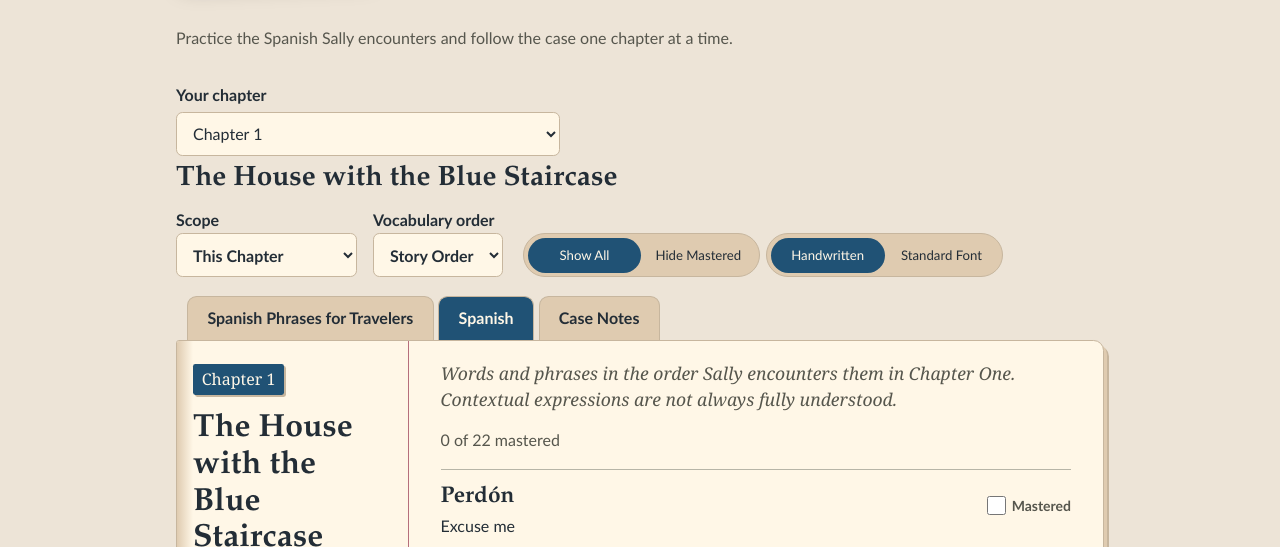
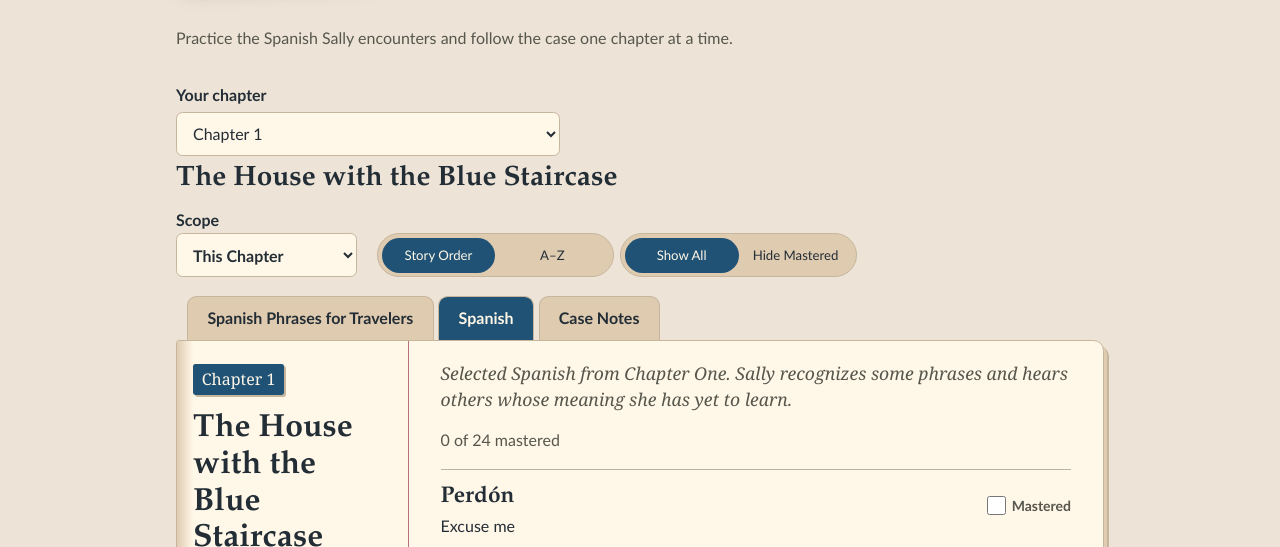
Before and after one commit to natsteff/the-blue-staircase-companion, a plain HTML site: page index.html in a window 1280 px wide. Shown: the part 404-951 px from the top of the page. Drawn offline with Linux system fonts and the light colour scheme.

Commit message:
Sync TBS Companion with Chapters 1–4 review draft v2

```diff
--- a/app.js
+++ b/app.js
@@ -15,6 +15,7 @@ let section = 'spanish';
 const progress = readStore(progressKey);
 let useSansSerif = readStore(notesFontKey).sansSerif === true;
 let hideMastered = readStore(vocabularyFilterKey).hideMastered === true;
+let sortAlphabetically = false;
 let playback = 0;
 const player = new Audio();
 
@@ -96,7 +97,7 @@ async function play(phrase, rate = 1) {
 
 function playButton(phrase, distinguish = false, slow = false) {
   const text = slow ? 'Slow' : '▶ Listen';
-  const control = button(text, () => play(phrase, slow ? 0.75 : 1), 'audio' + (slow ? ' slow' : ''));
+  const control = button(text, () => play(phrase, slow ? 0.5 : 1), 'audio' + (slow ? ' slow' : ''));
   control.setAttribute('aria-label', (slow ? 'Listen slowly to ' : 'Listen to ') + phrase);
   if (distinguish && !slow) {
     const label = node('span', phrase);
@@ -126,7 +127,7 @@ function vocabularyEntries(chapters) {
     }
   }
   const result = [...entries.values()];
-  if (section === 'spanish' && byId('vocabulary-sort').value === 'alphabetical') {
+  if (section === 'spanish' && sortAlphabetically) {
     result.sort((left, right) => alphabetical.compare(left.row[0], right.row[0]));
   }
   return result;
@@ -137,7 +138,9 @@ function wordRow([spanish, english, context], chapters = []) {
   const meanings = node('div');
   const term = node('strong', spanish);
   term.lang = 'es-MX';
-  meanings.append(term, node('p', english ?? 'Unknown'));
+  const translation = node('p');
+  addInline(translation, english ?? 'Unknown');
+  meanings.append(term, translation);
   if (context) {
     const note = node('small');
     addInline(note, context);
@@ -156,9 +159,14 @@ function wordRow([spanish, english, context], chapters = []) {
 
 function renderVocabulary(chapters, target, cumulative) {
   const entries = vocabularyEntries(chapters);
+  const chapter = chapters[0];
+  const evidenceBefore = !cumulative && !sortAlphabetically && chapter.evidenceBefore;
+  const storyEvidence = evidenceBefore
+    ? new Map(chapterEvidence(chapter).map(row => [row[0], row]))
+    : new Map();
   const list = node('ul', '', 'entries');
   const totals = node('p', '', 'muted');
-  const empty = node('p', 'All entries in this list are mastered. Switch to Show All to see them again.', 'muted');
+  const empty = node('p', 'All vocabulary in this list is mastered. Switch to Show All to see them again.', 'muted');
   const update = () => {
     const count = entries.filter(({row}) => progress[speechKey(row[0])] === 'Mastered').length;
     totals.textContent = count + ' of ' + entries.length + ' mastered'
@@ -171,6 +179,10 @@ function renderVocabulary(chapters, target, cumulative) {
 
   for (const {row, chapters: references} of entries) {
     const id = speechKey(row[0]);
+    for (const phrase of evidenceBefore?.[row[0]] ?? []) {
+      const [spanish, english, context] = storyEvidence.get(phrase);
+      list.append(wordRow([spanish, english ?? 'Untranslated', context]).entry);
+    }
     const {entry, controls} = wordRow(row, cumulative ? references : []);
     const mastered = node('input');
     mastered.type = 'checkbox';
@@ -195,6 +207,7 @@ function renderVocabulary(chapters, target, cumulative) {
     list.append(entry);
   }
   update();
+  return Boolean(evidenceBefore);
 }
 
 function renderEvidence(chapters, target, cumulative) {
@@ -211,7 +224,7 @@ function renderEvidence(chapters, target, cumulative) {
   for (const [title, translated] of [['Untranslated', false], ['Translated Evidence', true]]) {
     const matching = [...entries.values()].filter(({row}) => Boolean(row[1]) === translated);
     if (!matching.length) continue;
-    if (byId('vocabulary-sort').value === 'alphabetical') {
+    if (sortAlphabetically) {
       matching.sort((left, right) => alphabetical.compare(left.row[0], right.row[0]));
     }
     const section = node('section', '', 'evidence-audio');
@@ -320,7 +333,9 @@ function render() {
   byId('selected-chapter-title').textContent = chapter.title;
   byId('scope').options[1].textContent = 'Through Chapter ' + chapter.number;
   byId('scope').closest('label').hidden = traveler;
-  byId('sort-option').hidden = section !== 'spanish';
+  byId('vocabulary-sort').hidden = section !== 'spanish';
+  byId('hide-mastered').hidden = section === 'case';
+  byId('notes-font').hidden = section !== 'case';
   for (const id of ['travelers', 'spanish', 'case']) byId(id).setAttribute('aria-pressed', String(section === id));
   target.replaceChildren();
   if (traveler) {
@@ -334,8 +349,9 @@ function render() {
   target.append(margin, page);
   if (section === 'spanish') {
     if (!cumulative) page.append(node('p', chapter.intro, 'chapter-intro'));
-    renderVocabulary(chapters, page, cumulative);
-    renderEvidence(chapters, page, cumulative);
+    if (!renderVocabulary(chapters, page, cumulative)) {
+      renderEvidence(chapters, page, cumulative);
+    }
   } else {
     for (const item of chapters) {
       if (cumulative) page.append(node('h3', 'Chapter ' + item.number + ' · ' + item.title));
@@ -368,7 +384,12 @@ async function start() {
   chapter.addEventListener('change', render);
   byId('travelers').hidden = !book.travelers;
   byId('scope').addEventListener('change', render);
-  byId('vocabulary-sort').addEventListener('change', render);
+  const sort = byId('vocabulary-sort');
+  sort.addEventListener('click', () => {
+    sortAlphabetically = !sortAlphabetically;
+    sort.setAttribute('aria-checked', String(sortAlphabetically));
+    render();
+  });
   for (const id of ['travelers', 'spanish', 'case']) byId(id).addEventListener('click', () => { section = id; render(); });
   const filter = byId('hide-mastered');
   filter.setAttribute('aria-checked', String(hideMastered));
--- a/data/notebooks.json
+++ b/data/notebooks.json
@@ -1,11 +1,11 @@
 {
-  "bookVersion": "review-01",
+  "bookVersion": "blue-staircase-review-v2",
   "latestReleasedChapter": 4,
   "chapters": [
     {
       "number": 1,
       "title": "The House with the Blue Staircase",
-      "intro": "Words and phrases in the order Sally encounters them in Chapter One. Contextual expressions are not always fully understood.",
+      "intro": "Selected Spanish from Chapter One. Sally recognizes some phrases and hears others whose meaning she has yet to learn.",
       "vocabulary": [
         [
           "Perdón",
@@ -48,8 +48,16 @@
           "Nice to meet you"
         ],
         [
+          "Tía",
+          "Aunt; Tomás addresses Isabel this way, though Sally does not yet translate it herself"
+        ],
+        [
           "La llave",
           "The key; which key remains uncertain"
+        ],
+        [
+          "Ahora",
+          "Now; heard in Tomás's request, not independently understood by Sally"
         ],
         [
           "Una cerveza",
@@ -98,6 +106,21 @@
       ],
       "evidence": [
         [
+          "¿Dónde está la llave del almacén?",
+          null,
+          "Tomás's question to Isabel; Sally does not understand the full question."
+        ],
+        [
+          "Después.",
+          null,
+          "Isabel's response; Sally learns its meaning only in Chapter Four."
+        ],
+        [
+          "Pero la necesito ahora.",
+          null,
+          "Tomás's request; Sally does not grasp the full sentence."
+        ],
+        [
           "Hay algo que debe saber.",
           null,
           ""
@@ -113,7 +136,21 @@
           "*Por favor* is familiar; the rest is not."
         ]
       ],
-      "notes": "**What I saw:** Tomás handed Isabel a small silver key. Whitmore held a folded paper while arguing with her. An upset housekeeper called to me from below the balcony. A door closed on the upper gallery, but I did not see who closed it.\n\n**What I need to know:** What was on Whitmore's paper? Which key did the housekeeper mean? Where did she go?\n\n---"
+      "notes": "**What I saw:** Tomás handed Isabel a small silver key. Whitmore held a folded paper while arguing with her. An upset housekeeper called to me from below the balcony. A door closed on the upper gallery, but I did not see who closed it.\n\n**What I need to know:** What was on Whitmore's paper? Which key did the housekeeper mean? Where did she go?\n\n**What I must not assume:** I heard *la llave*, not a translated explanation. I do not know what *almacén* means or whom the woman meant by *él*.",
+      "evidenceBefore": {
+        "La llave": [
+          "¿Dónde está la llave del almacén?"
+        ],
+        "Ahora": [
+          "Después.",
+          "Pero la necesito ahora."
+        ],
+        "Un momento": [
+          "Hay algo que debe saber.",
+          "No confíe en él. La llave no es suya.",
+          "Por favor. Escúcheme."
+        ]
+      }
     },
     {
       "number": 2,
@@ -203,7 +240,15 @@
           "Lucía’s contextual reading; owner unknown"
         ]
       ],
-      "notes": "**What I know:** Whitmore wanted to show me something about documents. He argued with Isabel while holding a folded paper. Rosa warned me in Spanish; Lucía translated the two sentences I wrote down. The police haven't found Rosa.\n\n**What I wonder:** Whom did Rosa mean? Was it the silver key I saw, or another one? What was Whitmore trying to tell me?\n\n*No answer yet to the question I can finally ask in Spanish: ¿Dónde está Rosa?*\n\n---"
+      "notes": "**What I know:** Whitmore wanted to show me something about documents. He argued with Isabel while holding a folded paper. Rosa warned me in Spanish; Lucía translated the two sentences I wrote down. The police haven't found Rosa.\n\n**What I wonder:** Whom did Rosa mean? Was it the silver key I saw, or another one? What was Whitmore trying to tell me?\n\n*No answer yet to the question I can finally ask in Spanish: ¿Dónde está Rosa?*",
+      "evidenceBefore": {
+        "¿Dónde está Rosa?": [
+          "No confíe en él",
+          "La llave no es suya",
+          "Él",
+          "No confíe en él. La llave no es suya."
+        ]
+      }
     },
     {
       "number": 3,
@@ -227,7 +272,7 @@
         ]
       ],
       "evidence": [],
-      "notes": "**What I know:** I saw a door close at the stair head before Rosa spoke, heard an unplaced sound while she spoke, then heard footsteps in the lower passage. I told Salazar these are separate observations. Evelyn's untimed account proves no connection. Tomás says he doesn't know where Rosa is.\n\n**What I wonder:** Was the middle sound the service door? Did anyone actually see Rosa leave? Why did Tomás seem so upset by the question?\n\n*Not knowing is not the same as having an answer I dislike.*"
+      "notes": "**What I know:** I saw a door close at the stair head before Rosa spoke, heard an unplaced sound while she spoke, then heard footsteps in the lower passage. I recorded the middle sound separately and told Salazar these are distinct observations. Evelyn's untimed account proves no connection. Tomás says he doesn't know where Rosa is. The inspector is checking Diego's upstairs position; I do not know what Diego told him.\n\n**What I wonder:** Was the middle sound the service door? Did anyone actually see Rosa leave? Why did Tomás seem so upset by the question?\n\n*Not knowing is not the same as having an answer I dislike.*"
     },
     {
       "number": 4,
@@ -235,9 +280,24 @@
       "intro": "Day Two, continued (Chapter Four). Selected Spanish in order of first encounter in this chapter.",
       "vocabulary": [
         [
+          "Fecha de firma",
+          "Date of signing; *firma* = signing",
+          "Lucía explains this first label in an unrelated mock example"
+        ],
+        [
+          "Fecha de presentación",
+          "Date submitted/filed; *presentación* = filing or submission",
+          "Second label in the mock example"
+        ],
+        [
+          "Fecha de inscripción",
+          "Date registered/recorded; *inscripción* = registration",
+          "Third label in the mock example"
+        ],
+        [
           "Fecha",
           "Date",
-          "Lucía explains the heading on a public-record example"
+          "Lucía explains the reusable word after the full labels appear"
         ],
         [
           "Antes",
@@ -248,6 +308,11 @@
           "Después",
           "After / later",
           "Lucía explains both senses; Sally recognizes Isabel meant “Later” when she said it to Tomás, though Sally did not know the word then"
+        ],
+        [
+          "¿Un mensaje?",
+          "A message?",
+          "Diego asks at reception; Sally takes him to be offering to take a message"
         ],
         [
           "No, gracias",
@@ -261,7 +326,7 @@
         ]
       ],
       "evidence": [],
-      "notes": "**What I know:** Whitmore asked about dates, but showed me no documents. Lucía's mock sample showed why different date labels matter. I asked Salazar about the paper I saw Whitmore hold at the stair head; he would not say whether it was recovered. Isabel says she did not know about his invitation.\n\n**What I wonder:** Which dates did Whitmore mean? Can Lucía show me where to check real date labels without seeing Whitmore's papers? What was on the folded paper?\n\n*There are several ways for dates to disagree. Only some of them mean that someone is lying.*"
+      "notes": "**What I know:** Whitmore asked about dates, but showed me no documents. Lucía's mock sample showed why different date labels matter. I asked Salazar about the paper I saw Whitmore hold at the stair head; he would not say whether it was recovered. Isabel says she did not know about his invitation.\n\n**What I wonder:** Which dates did Whitmore mean, and whose account of events was he testing? What was on the folded paper? Would Diego want to speak with Lucía's help? I do not know what he told Salazar.\n\n*There are several ways for dates to disagree. Only some of them mean that someone is lying.*"
     }
   ],
   "travelers": {
--- a/index.html
+++ b/index.html
@@ -39,21 +39,20 @@
             <option value="through">Through Chapter 1</option>
           </select>
         </label>
-        <label id="sort-option">Vocabulary order
-          <select id="vocabulary-sort">
-            <option value="story">Story Order</option>
-            <option value="alphabetical">A–Z</option>
-          </select>
-        </label>
       </div>
       <div class="display-switches">
+        <button id="vocabulary-sort" class="display-switch" type="button" role="switch"
+          aria-checked="false" aria-label="Sort vocabulary A–Z">
+          <span aria-hidden="true">Story Order</span>
+          <span aria-hidden="true">A–Z</span>
+        </button>
         <button id="hide-mastered" class="display-switch" type="button" role="switch"
           aria-checked="false" aria-label="Hide mastered vocabulary">
           <span aria-hidden="true">Show All</span>
           <span aria-hidden="true">Hide Mastered</span>
         </button>
         <button id="notes-font" class="display-switch" type="button" role="switch"
-          aria-checked="false" aria-label="Use standard font for Case Notes">
+          aria-checked="false" aria-label="Use standard font for Case Notes" hidden>
           <span aria-hidden="true">Handwritten</span>
           <span aria-hidden="true">Standard Font</span>
         </button>
```
Also changed, not shown: audio/manifest.json, 13 other files.
